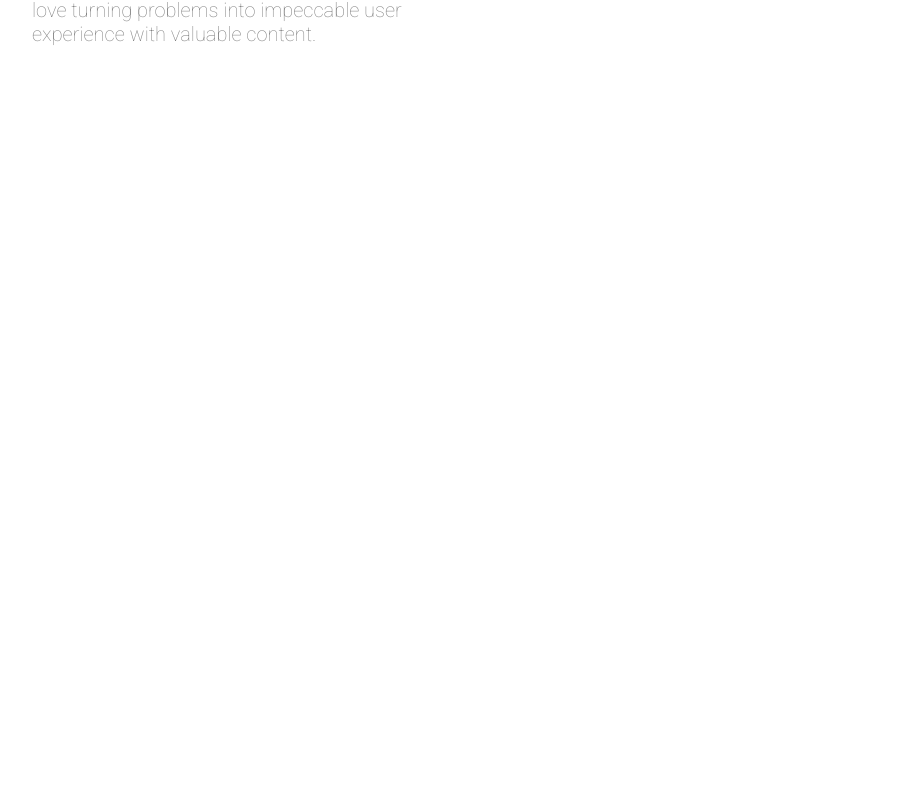
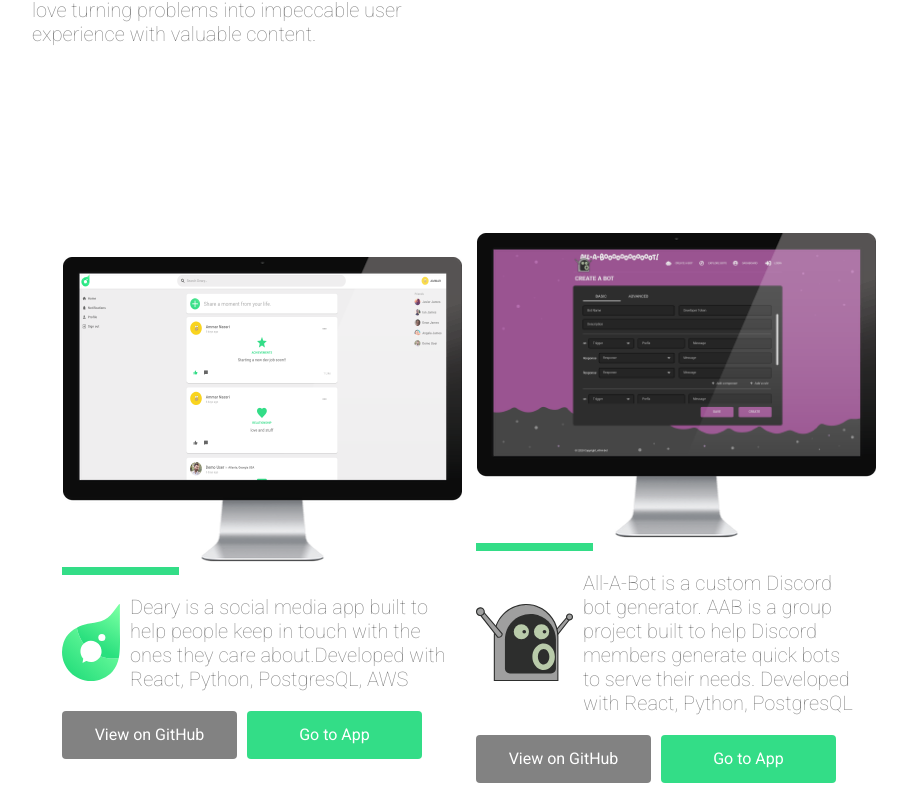
Before and after one commit to anassri/personal-website, a React (Create React App) app: page / in a window 1280 px wide. Shown: the part 1477-2280 px from the top of the page, without its empty margins (224-1131 px from the left). Before the commit the page ends 1600 px from the top, so only its background shows below. Built offline with nearby package versions, Linux system fonts and the light colour scheme.

Commit message:
portfolio page implemented

```diff
--- a/package.json
+++ b/package.json
@@ -8,6 +8,8 @@
     "@testing-library/user-event": "^7.2.1",
     "react": "^17.0.1",
     "react-dom": "^17.0.1",
+    "react-router": "^5.2.0",
+    "react-router-dom": "^5.2.0",
     "react-scripts": "4.0.1"
   },
   "scripts": {
--- a/src/App.js
+++ b/src/App.js
@@ -4,30 +4,19 @@ import Home from './Home';
 import LeftNav from './LeftNav';
 import Navigation from './Navigation';
 import About from './About';
-import aidiesLogo from './images/aidies-logo.svg';
-import aidiesScreen from './images/app-01.png';
-import dearyLogo from './images/deary-logo.svg';
-import dearyScreen from './images/app-04.png';
-import aabLogo from './images/aab-logo.svg';
-import aabScreen from './images/app-03.png';
-import stLogo from './images/st-logo.svg';
-import stScreen from './images/app-02.png';
+import PortfolioTop from './PortfolioTop';
+import PortfolioBottom from './PortfolioBottom';
 
 function App() {
-  const logos = [aidiesLogo, dearyLogo, aabLogo, stLogo];
-  const screens = [aidiesScreen, dearyScreen, aabScreen, stScreen];
-  const captions = ["Deary is a social media app built to help people keep in touch with the ones they care about.Developed with React, Python, PostgresQL, AWS",
-                    "All-A-Bot is a custom Discord bot generator. AAB is a group project built to help Discord members generate quick bots to serve their needs. Developed with React, Python, PostgresQL",
-                    "Aidies is an auction website built to help people auction off their work for charity. Developed with React, Node.js, PostgresQL, AWS",
-                    "Sprint Turf is a simple project management app. ST is a group project created to provide a simple solution to developers. Developed with Vanilla JS, Node.js, PostgresQL"
-                    ]
+
   return (
     <div className="body">
       <Navigation />
       <LeftNav />
       <Home />
       <About />
-
+      <PortfolioTop />
+      <PortfolioBottom />
       <Footer />
     </div>
 
--- /dev/null
+++ b/src/PortfolioBottom.js
@@ -0,0 +1,43 @@
+import React from 'react';
+import './style/portfolio.css';
+import aidiesLogo from './images/aidies-logo.svg';
+import aidiesScreen from './images/app-01.png';
+import dearyLogo from './images/deary-logo.svg';
+import dearyScreen from './images/app-04.png';
+import aabLogo from './images/aab-logo.svg';
+import aabScreen from './images/app-03.png';
+import stLogo from './images/st-logo.svg';
+import stScreen from './images/app-02.png';
+import PortfolioEntry from './PortfolioEntry';
+
+export default function PortfolioBottom() {
+    const logos = [aidiesLogo, dearyLogo, aabLogo, stLogo];
+    const screens = [aidiesScreen, dearyScreen, aabScreen, stScreen];
+    const captions = ["Deary is a social media app built to help people keep in touch with the ones they care about.Developed with React, Python, PostgresQL, AWS",
+        "All-A-Bot is a custom Discord bot generator. AAB is a group project built to help Discord members generate quick bots to serve their needs. Developed with React, Python, PostgresQL",
+        "Aidies is an auction website built to help people auction off their work for charity. Developed with React, Node.js, PostgresQL, AWS",
+        "Sprint Turf is a simple project management app. ST is a group project created to provide a simple solution to developers. Developed with Vanilla JS, Node.js, PostgresQL"
+    ]
+    const githubs = ["https://github.com/anassri/deary",
+        "https://github.com/anassri/All-A-Bot",
+        "https://github.com/anassri/aid-ies",
+        "https://github.com/anassri/sprint-turf-project",
+    ];
+    const appLinks = ["https://deary-social.herokuapp.com/",
+        "https://all-a-bot.herokuapp.com/",
+        "https://aidies.herokuapp.com/",
+        "http://sprint-turf.herokuapp.com/"
+    ];
+    return (
+        <div className="portfolio-container">
+            <div className="portfolio-body-container">
+                <div className="left-portfolio-container">
+                    <PortfolioEntry logo={logos[0]} screen={screens[0]} caption={captions[2]} github={githubs[2]} appLink={appLinks[2]}/>
+                </div>
+                <div className="right-portfolio-container">
+                    <PortfolioEntry logo={logos[3]} screen={screens[3]} caption={captions[3]} github={githubs[3]} appLink={appLinks[3]}/>
+                </div>
+            </div>
+        </div>
+    )
+}
--- a/src/PortfolioEntry.js
+++ b/src/PortfolioEntry.js
@@ -1,5 +1,38 @@
 import React from 'react';
+import monitor from './images/screen.png';
+import { useHistory } from 'react-router';
 
-export default function PortfolioEntry(){
+export default function PortfolioEntry({logo, screen, caption, github, appLink}){
+    const history = useHistory();
+    return (
+        <div className="portfolio-entry-container">
+            <div className="portfolio-first-row">
+                <img src={monitor} alt='monitor photo' className="monitor-photo"/>
+                <img src={screen} alt='app photo' className="app-photo"/>
+            </div>
+            <div className="portfolio-second-row">
 
+            </div>
+            <div className="hello-line-container" />
+            <div className="portfolio-third-row">
+                <img src={logo} alt='app logo' className="app-logo"/>
+                <p className="intro-text">{caption}</p>
+            </div>
+            <div className="portfolio-fourt-row">
+                <a className="github-button"
+                    href={github}>
+                    <div className="github-button-container">
+                        View on GitHub
+                    </div>
+                </a>
+                <a className="app-button"
+                    href={appLink}>
+                    <div className="app-button-container">
+                        Go to App
+                    </div>
+                </a>
+            </div>
+
+        </div>
+    )
 }
--- /dev/null
+++ b/src/PortfolioTop.js
@@ -0,0 +1,43 @@
+import React from 'react';
+import './style/portfolio.css';
+import aidiesLogo from './images/aidies-logo.svg';
+import aidiesScreen from './images/app-01.png';
+import dearyLogo from './images/deary-logo.svg';
+import dearyScreen from './images/app-04.png';
+import aabLogo from './images/aab-logo.svg';
+import aabScreen from './images/app-03.png';
+import stLogo from './images/st-logo.svg';
+import stScreen from './images/app-02.png';
+import PortfolioEntry from './PortfolioEntry';
+
+export default function PortfolioTop(){
+    const logos = [aidiesLogo, dearyLogo, aabLogo, stLogo];
+    const screens = [aidiesScreen, dearyScreen, aabScreen, stScreen];
+    const captions = ["Deary is a social media app built to help people keep in touch with the ones they care about.Developed with React, Python, PostgresQL, AWS",
+        "All-A-Bot is a custom Discord bot generator. AAB is a group project built to help Discord members generate quick bots to serve their needs. Developed with React, Python, PostgresQL",
+        "Aidies is an auction website built to help people auction off their work for charity. Developed with React, Node.js, PostgresQL, AWS",
+        "Sprint Turf is a simple project management app. ST is a group project created to provide a simple solution to developers. Developed with Vanilla JS, Node.js, PostgresQL"
+    ]
+    const githubs = ["https://github.com/anassri/deary",
+                        "https://github.com/anassri/All-A-Bot",
+                        "https://github.com/anassri/aid-ies",
+                        "https://github.com/anassri/sprint-turf-project",
+                    ];
+    const appLinks = ["https://deary-social.herokuapp.com/",
+                        "https://all-a-bot.herokuapp.com/",
+                        "https://aidies.herokuapp.com/",
+                        "http://sprint-turf.herokuapp.com/"
+                        ];
+    return (
+        <div className="portfolio-container">
+            <div className="portfolio-body-container">
+                <div className="left-portfolio-container">
+                    <PortfolioEntry logo={logos[1]} screen={screens[1]} caption={captions[0]} github={githubs[0]} appLink={appLinks[0]}/>
+                </div>
+                <div className="right-portfolio-container">
+                    <PortfolioEntry logo={logos[2]} screen={screens[2]} caption={captions[1]} github={githubs[1]} appLink={appLinks[1]}/>
+                </div>
+            </div>
+        </div>
+    )
+}
--- a/src/style/about.css
+++ b/src/style/about.css
@@ -27,7 +27,7 @@ h1{
 .about-photo{
     text-align: center;
     margin-bottom: 25px;
-    width: 300px;
+    width: 90vw;
 }
 .stat-bar-container{
     display: flex;
--- a/src/style/footer.css
+++ b/src/style/footer.css
@@ -4,8 +4,8 @@
     flex-direction: column;
     justify-content: flex-end;
     margin: 0 30px;
-    position: fixed;
-    bottom: 30px;
+    /* position: fixed; */
+    /* bottom: 30px; */
 
 }
 .bottom-side-container{
@@ -40,5 +40,7 @@
         bottom: 90px;
         margin: 0 90px;
         z-index: 10;
+        position: fixed;
+
     }
 }
--- a/src/style/home.css
+++ b/src/style/home.css
@@ -26,7 +26,7 @@ h1{
 }
 .home-photo{
     text-align: center;
-    width: 300px;
+    width: 90vw;
 }
 .hello-line-container{
     width: 117px;
--- /dev/null
+++ b/src/style/portfolio.css
@@ -0,0 +1,98 @@
+.portfolio-container{
+    display: flex;
+    justify-content: center;
+    align-items: center;
+}
+.portfolio-body-container{
+    width: 60%;
+    display: flex;
+    flex-direction: column;
+    align-items: center;
+    justify-content: space-around;
+    /* height: 100vh; */
+    /* margin-bottom: 100px; */
+}
+.portfolio-fourt-row{
+    display: flex;
+}
+.github-button, .app-button{
+    width: 150px;
+    height: 48px;
+    margin-right: 10px;
+    border-radius: 4px;
+    border: none;
+    outline: none;
+    font-size: 16px;
+    color: white;
+    cursor: pointer;
+    transition: font-size 0.2s ease, box-shadow 0.2s ease;
+    text-decoration: none;
+    text-align: center;
+    box-sizing: border-box;
+    padding-top: 14px;
+    vertical-align: middle;
+}
+
+.github-button{
+    background-color: #828282;
+}
+.app-button{
+    background-color: #33DD87;
+}
+.left-portfolio-container, .right-portfolio-container{
+    /* width: 90vw; */
+    margin-left: 0px;
+    margin-bottom: 30px;
+}
+.monitor-photo{
+    width: 90vw;
+
+}
+.portfolio-first-row{
+    align-self: center;
+}
+.portfolio-first-row{
+    position: relative;
+}
+.app-photo{
+    width: 85vw;
+    position: absolute;
+    left: 15px;
+    top:15px;
+    z-index: -1;
+}
+.portfolio-third-row{
+    display: flex;
+    align-items: center;
+}
+.app-logo{
+    height: 77px;
+    max-width: 120px;
+    margin-right: 10px;
+}
+@media only screen and (min-width: 768px) {
+    .app-photo{
+        width: 373px;
+    }
+    .monitor-photo{
+        width: 400px;
+    }
+    .portfolio-body-container{
+        flex-direction: row;
+        justify-content: space-between;
+        margin-bottom: 0;
+        height: 100vh;
+
+    }
+    .left-portfolio-container, .right-portfolio-container{
+        width: 50%;
+        margin-left: 30px;
+    }
+    .github-button, .app-button{
+        width: 175px;
+    }
+    .github-button:hover, .app-button:hover{
+        /* font-size: 18px; */
+        box-shadow: 0 0 7px 0 rgba(0, 0, 0, 0.25);
+    }
+}
```
Also changed, not shown: src/Portfolio.js (deleted, +0 -16 lines), src/style/nav.css (+11 -3 lines), 2 other files (tests, documents, lock files or other folders).
